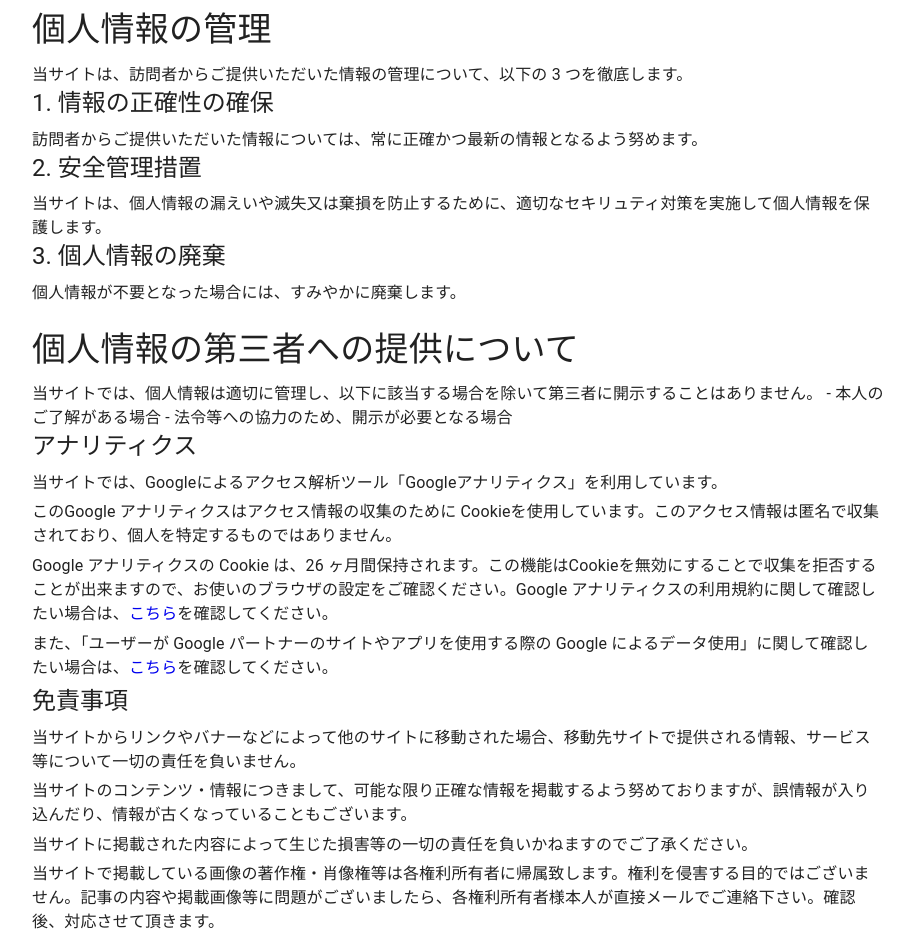
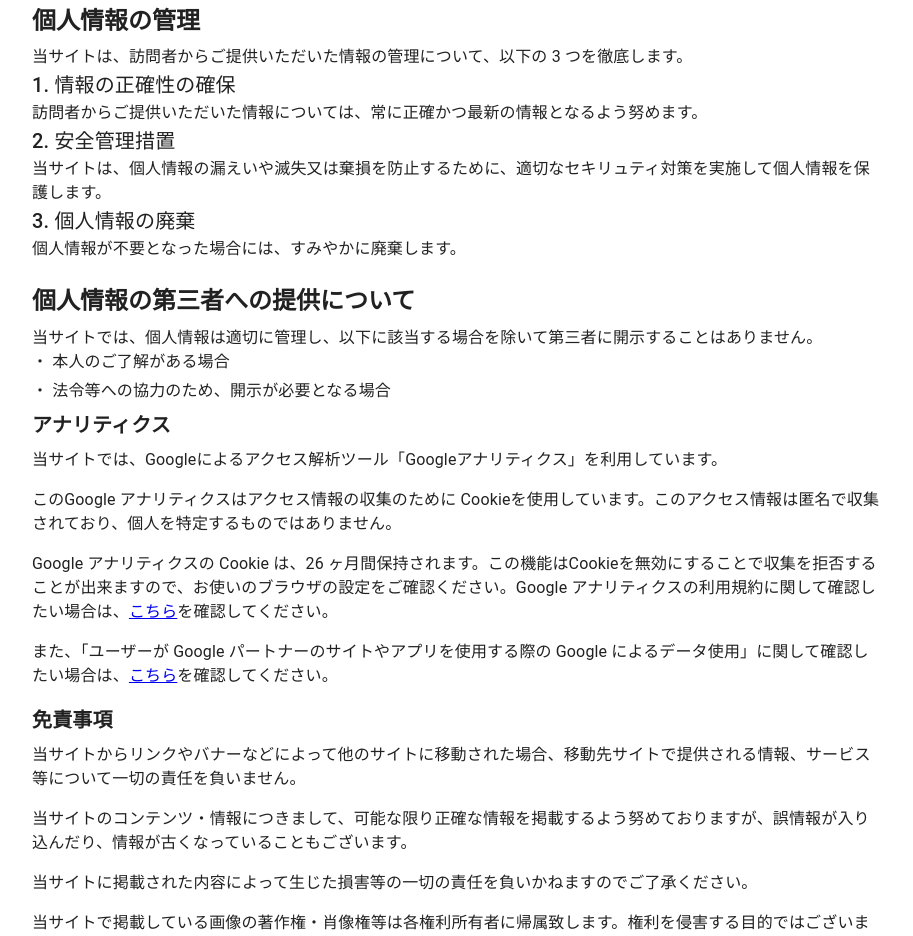
Before and after one commit to komtaki/city-of-health, a Next.js app: page /privacy in a window 1280 px wide. Shown: the part 189-1125 px from the top of the page, without its empty margins (182-1095 px from the left). Built offline with nearby package versions, Linux system fonts and the light colour scheme; no server answers.

Commit message:
fix: プライバシーポリシーの修正

```diff
--- a/src/pages/privacy.tsx
+++ b/src/pages/privacy.tsx
@@ -13,84 +13,98 @@ const Privacy: NextPage = () => {
         <Head>
           <title>プライバシーポリシー | {CMS_NAME}</title>
         </Head>
-        <Text component="h1" variant="h3" gutterBottom>
+        <Text component="h1" variant="h4" paragraph bold>
           プライバシーポリシー
         </Text>
-        <Text gutterBottom>
+        <Text paragraph>
           このプライバシーポリシーは、当サイトが収集する情報、情報を収集する理由について理解を深めていただくためのものです。
         </Text>
         <Box marginBottom={3}>
-          <Text component="h2" variant="h4" gutterBottom>
+          <Text component="h2" variant="h5" gutterBottom bold>
             個人情報の管理
           </Text>
           当サイトは、訪問者からご提供いただいた情報の管理について、以下の 3
           つを徹底します。
-          <Text component="h3" variant="h5" gutterBottom>
+          <Text component="h3" variant="h6">
             1. 情報の正確性の確保
           </Text>
           訪問者からご提供いただいた情報については、常に正確かつ最新の情報となるよう努めます。
-          <Text component="h3" variant="h5" gutterBottom>
+          <Text component="h3" variant="h6">
             2. 安全管理措置
           </Text>
           当サイトは、個人情報の漏えいや滅失又は棄損を防止するために、適切なセキリュティ対策を実施して個人情報を保護します。
-          <Text component="h3" variant="h5" gutterBottom>
+          <Text component="h3" variant="h6">
             3. 個人情報の廃棄
           </Text>
           個人情報が不要となった場合には、すみやかに廃棄します。
         </Box>
-        <Text component="h2" variant="h4" gutterBottom>
+        <Box marginBottom={3}>
+          <Text component="h2" variant="h5" gutterBottom bold>
             個人情報の第三者への提供について
           </Text>
           当サイトでは、個人情報は適切に管理し、以下に該当する場合を除いて第三者に開示することはありません。
-        - 本人のご了解がある場合 - 法令等への協力のため、開示が必要となる場合
-        <Text component="h3" variant="h5" gutterBottom>
+          <Text gutterBottom>・ 本人のご了解がある場合</Text>
+          <Text gutterBottom>
+            ・ 法令等への協力のため、開示が必要となる場合
+          </Text>
+          <Text component="h3" variant="h6" gutterBottom bold>
             アナリティクス
           </Text>
-        <Text gutterBottom>
+          <Text paragraph>
             当サイトでは、Googleによるアクセス解析ツール「Googleアナリティクス」を利用しています。
           </Text>
-        <Text gutterBottom>
+          <Text paragraph>
             このGoogle アナリティクスはアクセス情報の収集のために
             Cookieを使用しています。このアクセス情報は匿名で収集されており、個人を特定するものではありません。
           </Text>
-        <Text gutterBottom>
+          <Text paragraph>
             Google アナリティクスの Cookie は、26
             ヶ月間保持されます。この機能はCookieを無効にすることで収集を拒否することが出来ますので、お使いのブラウザの設定をご確認ください。Google
             アナリティクスの利用規約に関して確認したい場合は、
-          <a href="https://marketingplatform.google.com/about/analytics/terms/jp/">
+            <a
+              href="https://marketingplatform.google.com/about/analytics/terms/jp/"
+              className="link-border"
+            >
               こちら
             </a>
             を確認してください。
           </Text>
-        <Text gutterBottom>
+          <Text paragraph>
             また、「ユーザーが Google パートナーのサイトやアプリを使用する際の
             Google によるデータ使用」に関して確認したい場合は、
-          <a href="https://policies.google.com/technologies/partner-sites?hl=ja">
+            <a
+              href="https://policies.google.com/technologies/partner-sites?hl=ja"
+              className="link-border"
+            >
               こちら
             </a>
             を確認してください。
           </Text>
-        <Text component="h3" variant="h5" gutterBottom>
+          <Text component="h3" variant="h6" gutterBottom bold>
             免責事項
           </Text>
-        <Text gutterBottom>
+          <Text paragraph>
             当サイトからリンクやバナーなどによって他のサイトに移動された場合、移動先サイトで提供される情報、サービス等について一切の責任を負いません。
           </Text>
-        <Text gutterBottom>
+          <Text paragraph>
             当サイトのコンテンツ・情報につきまして、可能な限り正確な情報を掲載するよう努めておりますが、誤情報が入り込んだり、情報が古くなっていることもございます。
           </Text>
-        <Text gutterBottom>
+          <Text paragraph>
             当サイトに掲載された内容によって生じた損害等の一切の責任を負いかねますのでご了承ください。
           </Text>
-        <Text gutterBottom>
+          <Text paragraph>
             当サイトで掲載している画像の著作権・肖像権等は各権利所有者に帰属致します。権利を侵害する目的ではございません。記事の内容や掲載画像等に問題がございましたら、各権利所有者様本人が直接メールでご連絡下さい。確認後、対応させて頂きます。
           </Text>
-        <Text component="h2" variant="h4" gutterBottom>
+        </Box>
+        <Box marginBottom={3}>
+          <Text component="h2" variant="h5" gutterBottom bold>
             プライバシーポリシーの変更について
           </Text>
           <Text>
             当サイトは、個人情報に関して適用される日本の法令を遵守するとともに、本プライバシーポリシーの内容を適宜見直しその改善に努めます。修正された最新のプライバシーポリシーは常に本ページにて開示されます。
           </Text>
+        </Box>
+        <Text paragraph>2022 年 7 月 25 日　策定</Text>
       </article>
     </Container>
   )
```
Lines whose indentation alone changed are shown as unchanged.
